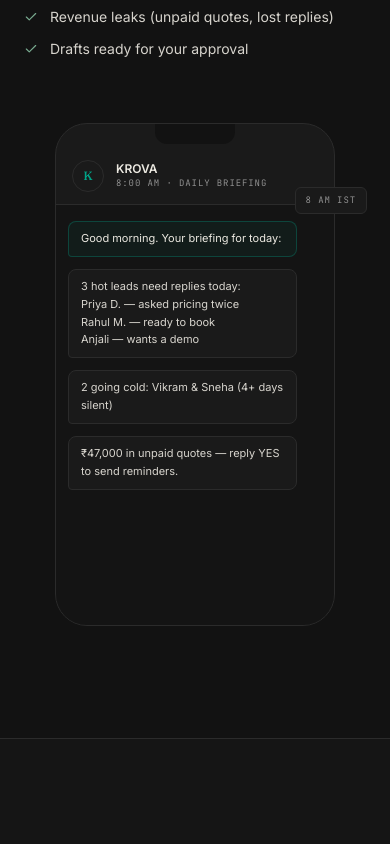
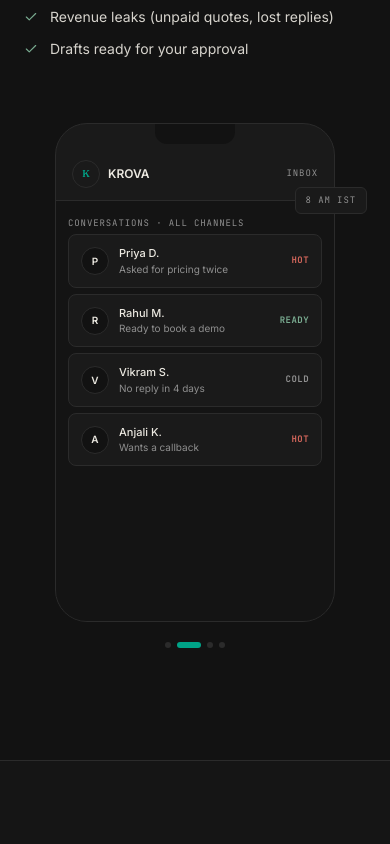
Before and after one commit to nikhilsrivaw/krova-web, a Next.js app: page / in a window 390 px wide. Shown: the part 4560-5404 px from the top of the page. Built offline with nearby package versions, Linux system fonts and the light colour scheme.

Commit message:
Replace static phone mockup with auto-rotating carousel of KROVA product screens

```diff
--- a/app/page.tsx
+++ b/app/page.tsx
@@ -29,7 +29,7 @@ import { WhatsAppIcon, InstagramIcon, GmailIcon, OutlookIcon } from "@/component
 import { InkUnderline } from "@/components/spectrum/ink-underline";
 import { FaqAccordion } from "@/components/spectrum/faq-accordion";
 import { HowItWorks } from "@/components/spectrum/how-it-works";
-import { PhoneBriefing } from "@/components/spectrum/phone-briefing";
+import { PhoneCarousel } from "@/components/spectrum/phone-carousel";
 import { Navbar } from "@/components/spectrum/navbar";
 import { SiteFooter } from "@/components/spectrum/site-footer";
 
@@ -408,7 +408,7 @@ export default function Hero() {
             </ul>
           </div>
           <div>
-            <PhoneBriefing />
+            <PhoneCarousel />
           </div>
         </div>
       </section>
--- /dev/null
+++ b/components/spectrum/phone-carousel.tsx
@@ -0,0 +1,206 @@
+"use client";
+
+import { useEffect, useState } from "react";
+import { motion, AnimatePresence } from "motion/react";
+import { TrendingUp } from "lucide-react";
+
+const CONVERSATIONS = [
+  { name: "Priya D.", note: "Asked for pricing twice", tag: "HOT", color: "text-thread-bright" },
+  { name: "Rahul M.", note: "Ready to book a demo", tag: "READY", color: "text-seal-bright" },
+  { name: "Vikram S.", note: "No reply in 4 days", tag: "COLD", color: "text-os-text-dim" },
+  { name: "Anjali K.", note: "Wants a callback", tag: "HOT", color: "text-thread-bright" },
+];
+
+const QUOTES = [
+  { name: "Sharma & Co.", amount: "₹18,000", overdue: "14 days overdue" },
+  { name: "Kapoor Interiors", amount: "₹22,500", overdue: "9 days overdue" },
+  { name: "Verma Textiles", amount: "₹6,500", overdue: "21 days overdue" },
+];
+
+function BriefingScreen() {
+  return (
+    <div className="space-y-3">
+      <div className="mb-1 font-mono text-[9px] uppercase tracking-widest text-os-text-dim">
+        8:00 AM · Daily briefing
+      </div>
+      <div className="rounded-lg rounded-bl-sm border border-teal/30 bg-teal/[0.06] px-3 py-2 text-[11px] leading-relaxed text-os-ink">
+        Good morning. 3 hot leads need replies today.
+      </div>
+      <div className="rounded-lg rounded-bl-sm border border-os-border bg-os-card px-3 py-2 text-[11px] leading-relaxed text-os-ink/90">
+        2 going cold: Vikram &amp; Sneha (4+ days silent)
+      </div>
+      <div className="rounded-lg rounded-bl-sm border border-os-border bg-os-card px-3 py-2 text-[11px] leading-relaxed text-os-ink/90">
+        ₹47,000 in unpaid quotes — reply YES to send reminders.
+      </div>
+    </div>
+  );
+}
+
+function ConversationsScreen() {
+  return (
+    <div className="space-y-1.5">
+      <div className="mb-1 font-mono text-[9px] uppercase tracking-widest text-os-text-dim">
+        Conversations · All channels
+      </div>
+      {CONVERSATIONS.map((c) => (
+        <div
+          key={c.name}
+          className="flex items-center gap-2.5 rounded-lg border border-os-border bg-os-card px-3 py-2.5"
+        >
+          <div className="flex size-7 shrink-0 items-center justify-center rounded-full border border-os-border bg-os-bg text-[10px] font-semibold text-os-ink">
+            {c.name[0]}
+          </div>
+          <div className="min-w-0 flex-1">
+            <div className="truncate text-[11px] font-medium text-os-ink">{c.name}</div>
+            <div className="truncate text-[10px] text-os-text-dim">{c.note}</div>
+          </div>
+          <span className={`shrink-0 font-mono text-[9px] font-bold tracking-wider ${c.color}`}>{c.tag}</span>
+        </div>
+      ))}
+    </div>
+  );
+}
+
+function IntelligenceScreen() {
+  return (
+    <div className="space-y-3">
+      <div className="mb-1 font-mono text-[9px] uppercase tracking-widest text-os-text-dim">
+        Customer intelligence
+      </div>
+      <div className="rounded-lg border border-os-border bg-os-card p-3.5">
+        <div className="mb-2 flex items-center justify-between">
+          <span className="text-[11px] font-semibold text-os-ink">Priya D.</span>
+          <span className="font-mono text-[9px] uppercase tracking-widest text-seal-bright">Healthy</span>
+        </div>
+        <div className="mb-1.5 h-1.5 overflow-hidden rounded-full bg-os-bg">
+          <div className="h-full w-[82%] rounded-full bg-seal" />
+        </div>
+        <div className="text-[9px] text-os-text-dim">Health score · 82/100</div>
+      </div>
+      <div className="rounded-lg border border-os-border bg-os-card p-3.5">
+        <div className="mb-2 flex items-center justify-between">
+          <span className="text-[11px] font-semibold text-os-ink">Vikram S.</span>
+          <span className="font-mono text-[9px] uppercase tracking-widest text-thread-bright">At risk</span>
+        </div>
+        <div className="mb-1.5 h-1.5 overflow-hidden rounded-full bg-os-bg">
+          <div className="h-full w-[28%] rounded-full bg-thread" />
+        </div>
+        <div className="text-[9px] text-os-text-dim">Health score · 28/100 · churn risk high</div>
+      </div>
+      <div className="flex items-center gap-2 text-[10px] text-os-text-dim">
+        <TrendingUp size={12} className="shrink-0 text-teal" /> Energy trending up this week
+      </div>
+    </div>
+  );
+}
+
+function RevenueScreen() {
+  return (
+    <div className="space-y-3">
+      <div className="mb-1 font-mono text-[9px] uppercase tracking-widest text-os-text-dim">
+        Revenue leaks
+      </div>
+      <div className="rounded-lg border border-thread/30 bg-thread/[0.06] px-3 py-2.5 text-[11px] text-os-ink">
+        ₹47,000 stuck in unpaid quotes
+      </div>
+      <div className="space-y-1.5">
+        {QUOTES.map((q) => (
+          <div
+            key={q.name}
+            className="flex items-center justify-between rounded-lg border border-os-border bg-os-card px-3 py-2.5"
+          >
+            <div className="min-w-0">
+              <div className="truncate text-[11px] font-medium text-os-ink">{q.name}</div>
+              <div className="text-[10px] text-os-text-dim">{q.overdue}</div>
+            </div>
+            <span className="shrink-0 font-mono text-[10px] font-bold text-thread-bright">{q.amount}</span>
+          </div>
+        ))}
+      </div>
+      <button className="w-full rounded-lg bg-teal py-2 text-[11px] font-semibold text-os-bg">
+        Send reminders
+      </button>
+    </div>
+  );
+}
+
+const SCREENS = [
+  { id: "briefing", label: "Briefing", node: <BriefingScreen /> },
+  { id: "conversations", label: "Inbox", node: <ConversationsScreen /> },
+  { id: "intelligence", label: "Health", node: <IntelligenceScreen /> },
+  { id: "revenue", label: "Revenue", node: <RevenueScreen /> },
+];
+
+const AUTOPLAY_MS = 4000;
+
+/**
+ * A single phone frame cycling through several KROVA product screens —
+ * demo-reel style, not a static screenshot. Auto-advances, pauses on hover,
+ * and the dots below double as manual controls.
+ */
+export function PhoneCarousel() {
+  const [active, setActive] = useState(0);
+  const [paused, setPaused] = useState(false);
+
+  useEffect(() => {
+    if (paused) return;
+    const t = setInterval(() => setActive((a) => (a + 1) % SCREENS.length), AUTOPLAY_MS);
+    return () => clearInterval(t);
+  }, [paused]);
+
+  return (
+    <div className="relative mx-auto w-[280px]">
+      <div
+        className="relative overflow-hidden rounded-[2rem] border border-os-border bg-os-card"
+        onMouseEnter={() => setPaused(true)}
+        onMouseLeave={() => setPaused(false)}
+      >
+        <div className="absolute left-1/2 top-0 z-20 h-5 w-20 -translate-x-1/2 rounded-b-xl bg-os-bg" />
+
+        <div className="flex items-center justify-between border-b border-os-border px-4 pb-3 pt-9">
+          <div className="flex items-center gap-2">
+            <div className="flex size-7 items-center justify-center rounded-full border border-os-border">
+              <span className="font-serif text-[10px] text-teal">K</span>
+            </div>
+            <span className="text-xs font-semibold text-os-ink">KROVA</span>
+          </div>
+          <span className="font-mono text-[9px] uppercase tracking-widest text-os-text-dim">
+            {SCREENS[active].label}
+          </span>
+        </div>
+
+        <div className="relative h-[420px] overflow-hidden bg-os-bg/60">
+          <AnimatePresence mode="wait">
+            <motion.div
+              key={SCREENS[active].id}
+              initial={{ opacity: 0, x: 16 }}
+              animate={{ opacity: 1, x: 0 }}
+              exit={{ opacity: 0, x: -16 }}
+              transition={{ duration: 0.35 }}
+              className="absolute inset-0 px-3 py-4"
+            >
+              {SCREENS[active].node}
+            </motion.div>
+          </AnimatePresence>
+        </div>
+      </div>
+
+      <div className="mt-5 flex items-center justify-center gap-1.5">
+        {SCREENS.map((s, i) => (
+          <button
+            key={s.id}
+            onClick={() => setActive(i)}
+            aria-label={`Show ${s.label} screen`}
+            className={`h-1.5 rounded-full transition-all duration-300 ${
+              i === active ? "w-6 bg-teal" : "w-1.5 bg-os-border hover:bg-os-border-bright"
+            }`}
+          />
+        ))}
+      </div>
+
+      <div className="absolute -right-8 top-16 rounded-md border border-os-border bg-os-card px-2.5 py-1.5 font-mono text-[9px] uppercase tracking-widest text-os-text-dim">
+        8 AM IST
+      </div>
+    </div>
+  );
+}
```
